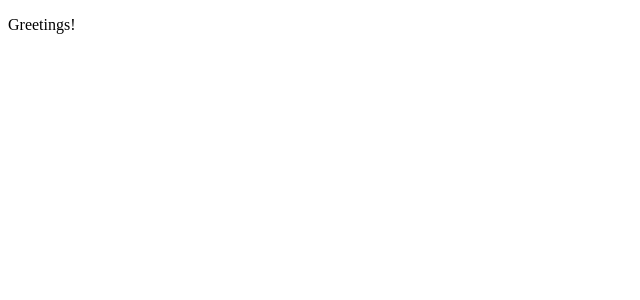
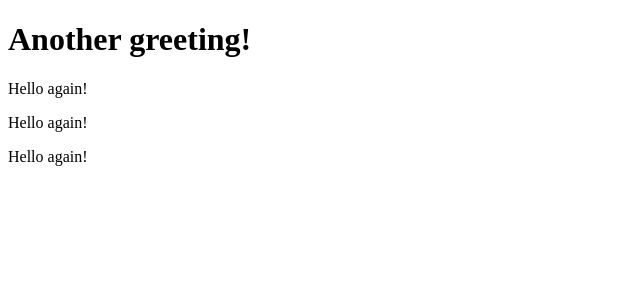
Before and after one commit to daggettt/part1, a React (Vite) app: page / in a window 1280 px wide. Shown: the top 300 px of the page, without its empty margins (0-640 px from the left). Built offline with nearby package versions, Linux system fonts and the light colour scheme.

Commit message:
Fix live preview, add watch:{usePolling:true} to vite.config

```diff
--- a/src/App.jsx
+++ b/src/App.jsx
@@ -1,11 +1,21 @@
+
+function Hello() {
+  console.log('this is a test from hello')
+  return (
+    <div>
+      <p>Hello again!</p>
+    </div>
+  )
+}
 
 function App() {
-
-  console.log('this is a test for page refresh')
-
+  console.log('this is a test from App()')
   return (
     <div>
-    <p>Greetings!</p>
+      <h1>Another greeting!</h1>
+      <Hello />
+      <Hello />
+      <Hello />
     </div>
   )
 }
--- a/src/main.jsx
+++ b/src/main.jsx
@@ -1,5 +1,6 @@
 import React from 'react'
 import ReactDOM from 'react-dom/client'
 import App from './App'
+import.meta.hot
 
 ReactDOM.createRoot(document.getElementById('root')).render(<App/>)
--- a/vite.config.js
+++ b/vite.config.js
@@ -9,7 +9,9 @@ export default defineConfig({
     })],
 
   server: {
-    usePolling: true
+    watch: {
+      usePolling: true
+    }
   }
 }
 )
```
